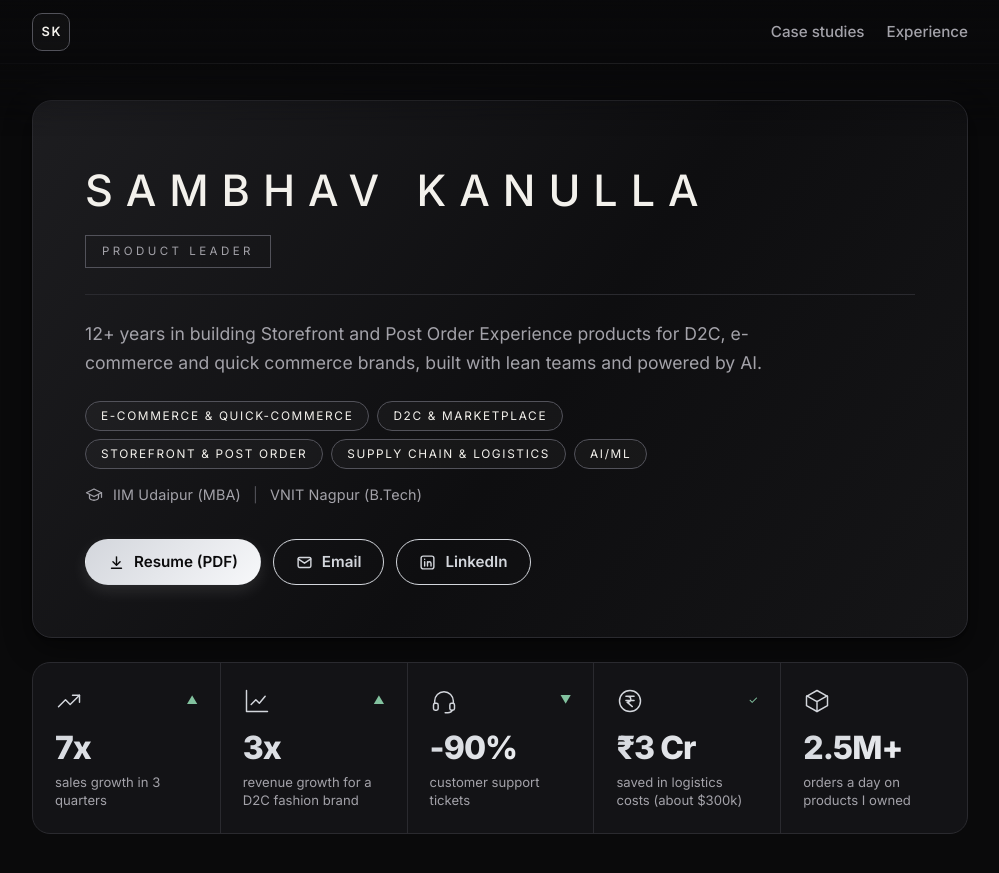
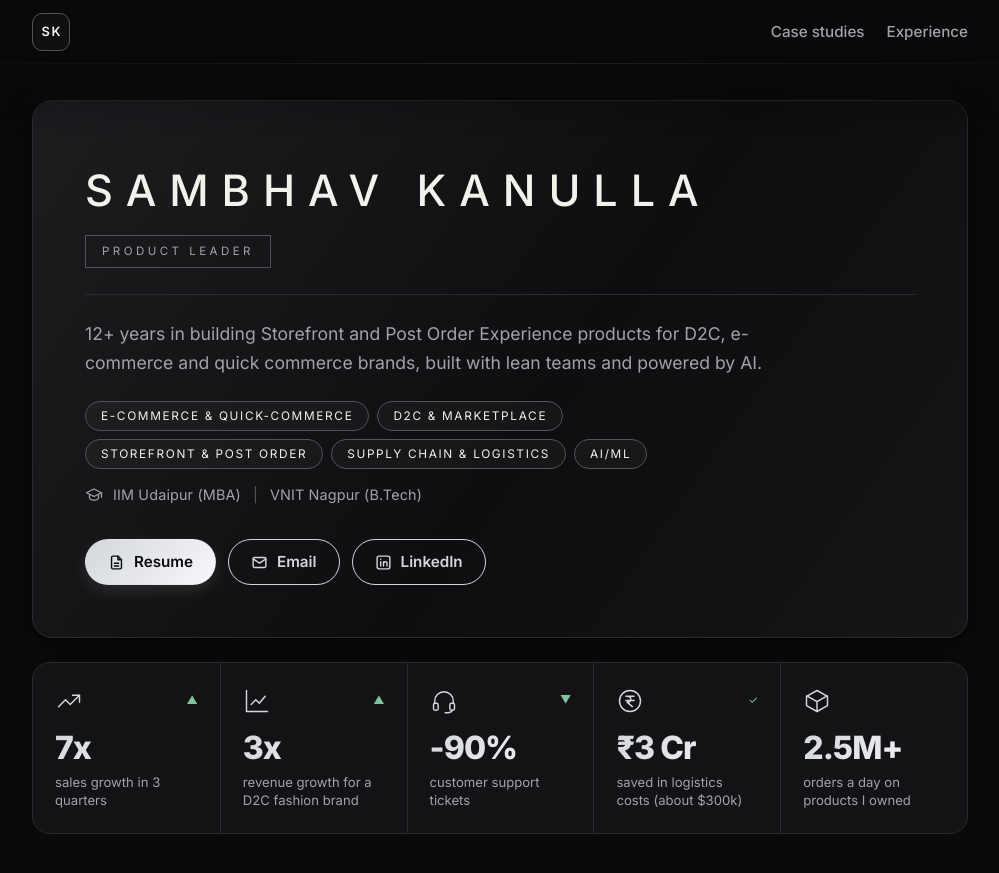
Before and after one commit to sambhavkanulla/sambhavkanulla.github.io, a Jekyll site: the page built from index.html, in a window 1280 px wide and 900 px high. Shown: the top 873 px of the window, without its empty margins (140-1139 px from the left). Built offline with Jekyll 4.4.1, drawn with Linux system fonts in a browser that asks for light colours.

Commit message:
Resume button: drop (PDF), use document icon
Co-Authored-By: Claude Sonnet 5.5 <noreply@anthropic.com>
Claude-Session: https://claude.ai/code/session_01PrKmB98M39T9226rhsuyd2

```diff
--- a/index.html
+++ b/index.html
@@ -19,7 +19,7 @@ permalink: /
     {% for e in p.education %}<span>{{ e }}</span>{% endfor %}
   </p>
   <p class="cta-row hero-cta">
-    {% if p.resume_file != "" %}<a class="btn" href="{{ p.resume_file | relative_url }}"><svg viewBox="0 0 24 24" aria-hidden="true"><path d="M12 4v11"/><path d="M7 11l5 5 5-5"/><path d="M5 20h14"/></svg>Resume (PDF)</a>{% endif %}
+    {% if p.resume_file != "" %}<a class="btn" href="{{ p.resume_file | relative_url }}"><svg viewBox="0 0 24 24" aria-hidden="true"><path d="M14 3H7a2 2 0 0 0-2 2v14a2 2 0 0 0 2 2h10a2 2 0 0 0 2-2V8z"/><path d="M14 3v5h5"/><path d="M9 13h6M9 17h6"/></svg>Resume</a>{% endif %}
     <a class="btn btn-ghost" href="mailto:{{ p.email }}"><svg viewBox="0 0 24 24" aria-hidden="true"><rect x="3" y="5" width="18" height="14" rx="2"/><path d="M3 7l9 6 9-6"/></svg>Email</a>
     <a class="btn btn-ghost" href="{{ p.linkedin }}" target="_blank" rel="noopener"><svg viewBox="0 0 24 24" aria-hidden="true"><rect x="3" y="3" width="18" height="18" rx="3"/><path d="M8 11v6M8 7.5v.01M12 17v-6M12 13.5c0-1.5 1-2.5 2.5-2.5S17 12 17 13.5V17"/></svg>LinkedIn</a>
   </p>
@@ -117,7 +117,7 @@ permalink: /
 </section>
 
 <nav class="dock" aria-label="Contact">
-    {% if p.resume_file != "" %}<a class="btn" href="{{ p.resume_file | relative_url }}"><svg viewBox="0 0 24 24" aria-hidden="true"><path d="M12 4v11"/><path d="M7 11l5 5 5-5"/><path d="M5 20h14"/></svg>Resume<span class="pdf-tag"> (PDF)</span></a>{% endif %}
+    {% if p.resume_file != "" %}<a class="btn" href="{{ p.resume_file | relative_url }}"><svg viewBox="0 0 24 24" aria-hidden="true"><path d="M14 3H7a2 2 0 0 0-2 2v14a2 2 0 0 0 2 2h10a2 2 0 0 0 2-2V8z"/><path d="M14 3v5h5"/><path d="M9 13h6M9 17h6"/></svg>Resume</a>{% endif %}
     <a class="btn btn-ghost" href="mailto:{{ p.email }}"><svg viewBox="0 0 24 24" aria-hidden="true"><rect x="3" y="5" width="18" height="14" rx="2"/><path d="M3 7l9 6 9-6"/></svg>Email</a>
     <a class="btn btn-ghost" href="{{ p.linkedin }}" target="_blank" rel="noopener"><svg viewBox="0 0 24 24" aria-hidden="true"><rect x="3" y="3" width="18" height="18" rx="3"/><path d="M8 11v6M8 7.5v.01M12 17v-6M12 13.5c0-1.5 1-2.5 2.5-2.5S17 12 17 13.5V17"/></svg>LinkedIn</a>
 </nav>
```
